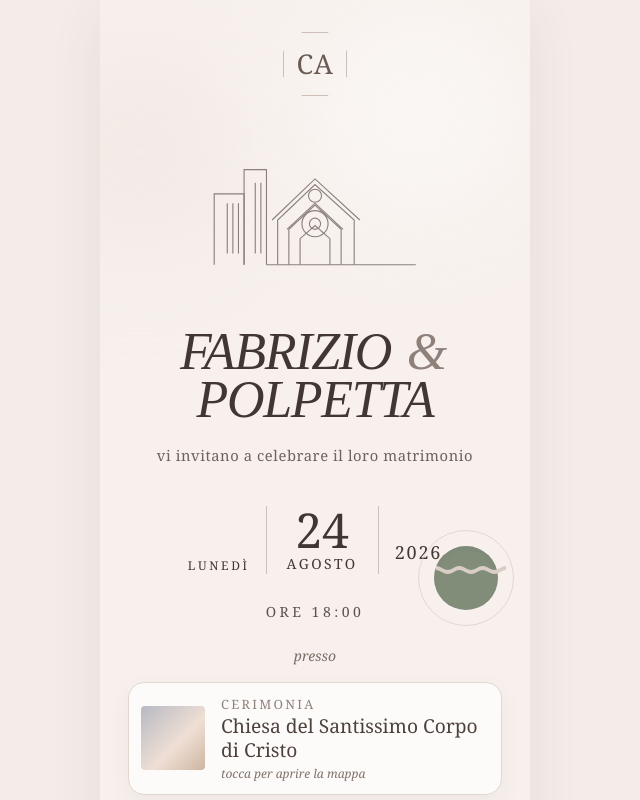
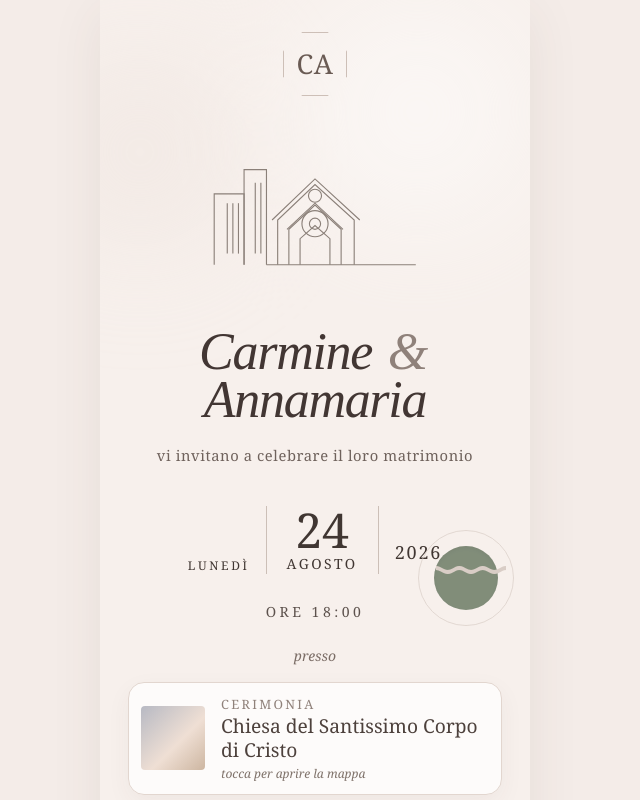
Before and after one commit to fabrinacchiaoc/matrimonio-carmine-annamaria, a React (Vite) app: page / in a window 1280 px wide. Shown: the top 800 px of the page, without its empty margins (325-965 px from the left). Built offline with nearby package versions, Linux system fonts and the light colour scheme.

Commit message:
modifica

```diff
--- a/src/App.jsx
+++ b/src/App.jsx
@@ -49,8 +49,8 @@ export default function WeddingSite() {
 
           <div className="relative z-10 mt-6">
             <p className="text-[3.25rem] leading-[0.92] tracking-tight text-[#423633]" style={{ fontFamily: 'Cormorant Garamond, serif', fontStyle: 'italic' }}>
-              FABRIZIO <span className="mx-1 text-[#8f817a]">&</span><br />
-              POLPETTA
+              Carmine <span className="mx-1 text-[#8f817a]">&</span><br />
+              Annamaria
             </p>
             <p className="mt-5 text-[0.92rem] tracking-[0.04em] text-[#6f625c]">
               vi invitano a celebrare il loro matrimonio
```
